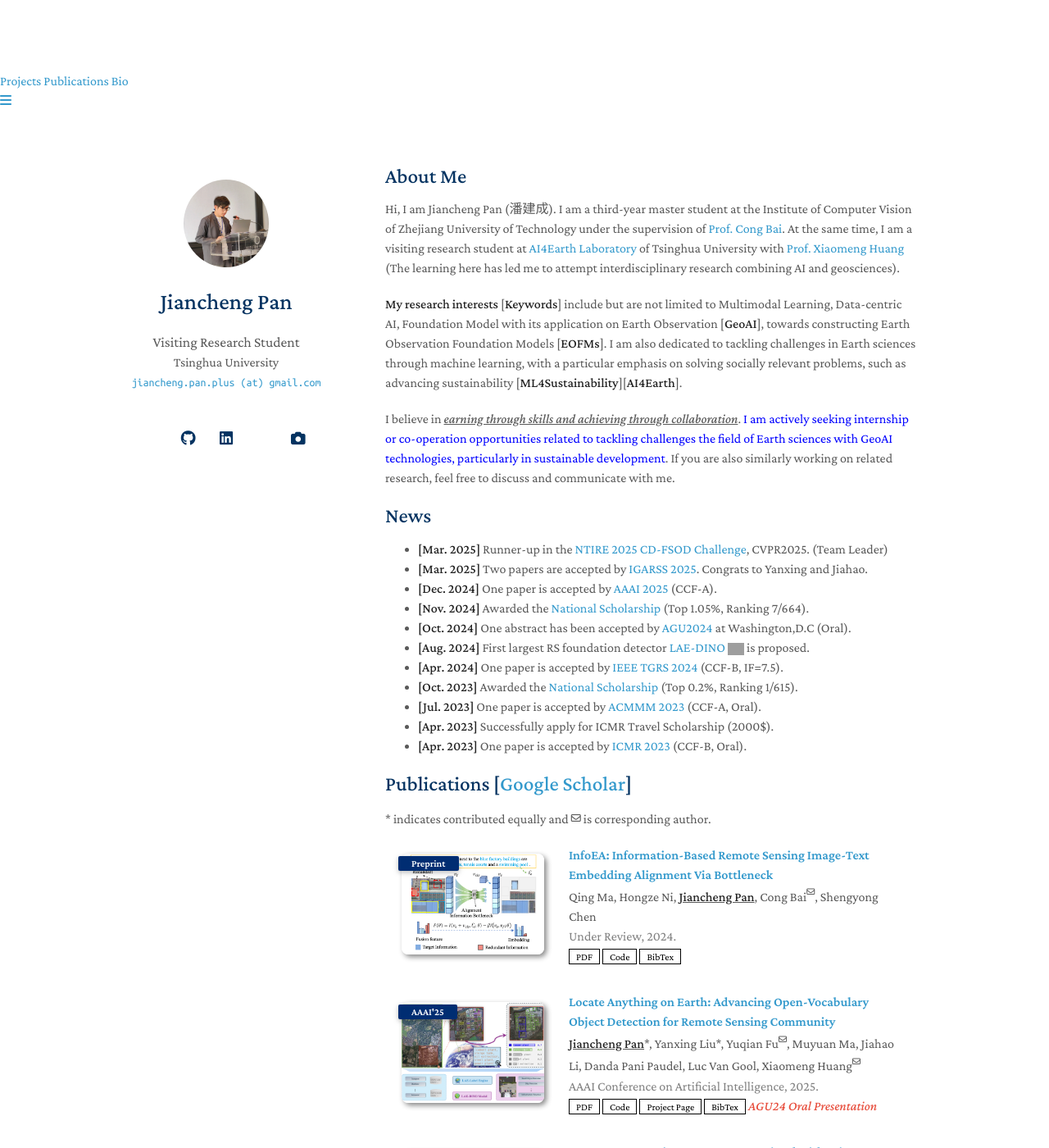
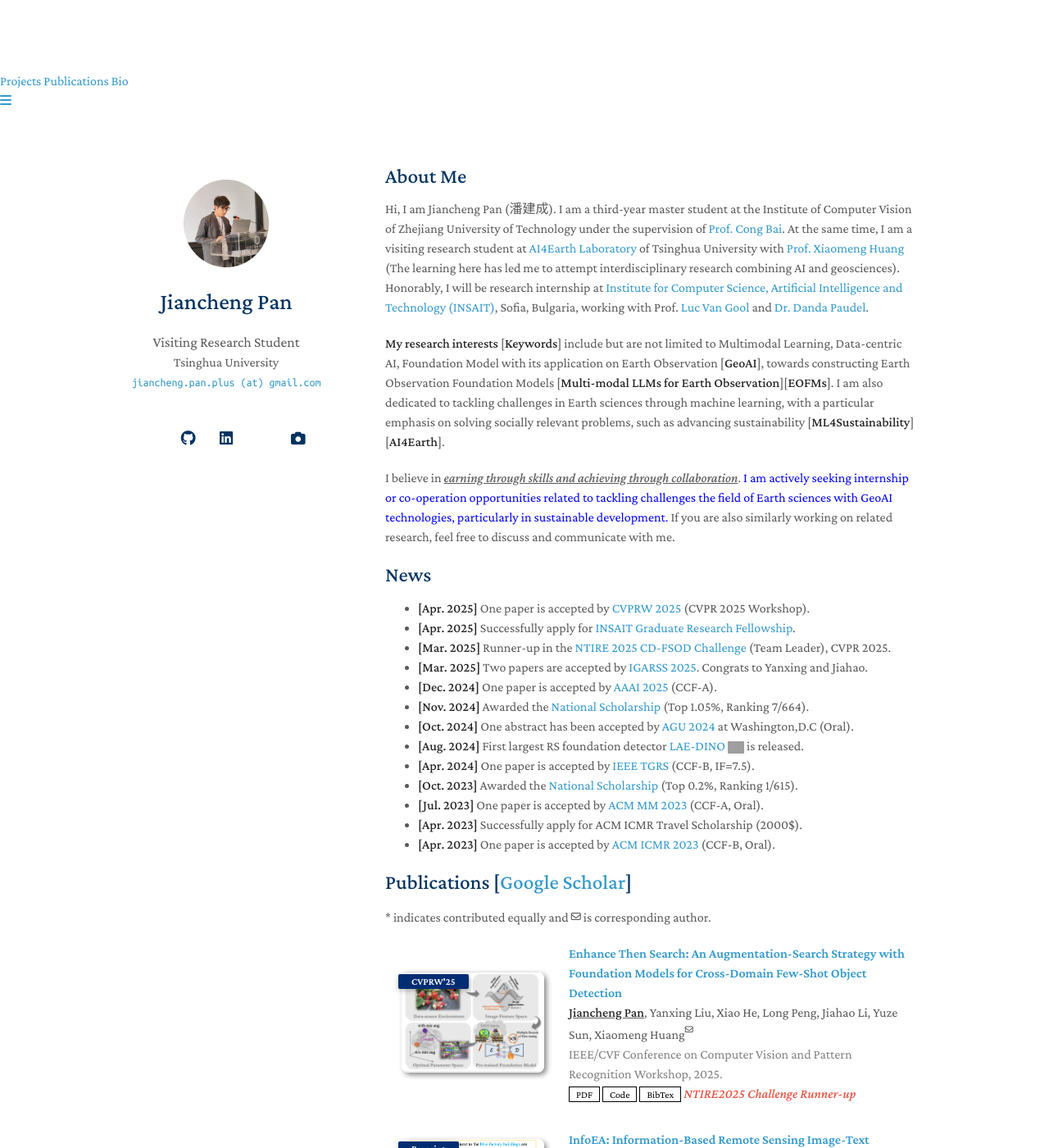
Before and after one commit to jaychempan/jaychempan.github.io, a Jekyll site: the page built from index.md, in a window 1280 px wide and 1400 px high. Shown: the whole window at 82% size. Built offline with Jekyll 4.4.1, drawn with Linux system fonts in a browser that asks for light colours; some web fonts are replaced; a style sheet for code colours, icons or effects is not loaded; our own code applies the rules of GitHub Pages for plain Markdown files; some of the changed text lies outside the part shown; grey boxes are pictures that could not be loaded.

Commit message:
update index

```diff
--- a/_data/publications.yml
+++ b/_data/publications.yml
@@ -1,4 +1,15 @@
 main:
+
+  - title: "Enhance Then Search: An Augmentation-Search Strategy with Foundation Models for Cross-Domain Few-Shot Object Detection"
+    authors: <u><strong>Jiancheng Pan</strong></u>, Yanxing Liu, Xiao He, Long Peng, Jiahao Li, Yuze Sun, Xiaomeng Huang<sup><i class="fa-regular fa-envelope fa-xs"></i></sup>
+    conference_short: CVPRW'25
+    conference: IEEE/CVF Conference on Computer Vision and Pattern Recognition Workshop, 2025.
+    pdf: http://arxiv.org/abs/2408.09111
+    code: https://github.com/jaychempan/ETS/
+    bibtex: ./bibx/pan2024locateearthadvancingopenvocabulary.html
+    image: ./images/papers/ets.png
+    notes: NTIRE2025 Challenge Runner-up
+
   - title: "InfoEA: Information-Based Remote Sensing Image-Text Embedding Alignment Via Bottleneck"
     authors: Qing Ma, Hongze Ni, <u><strong>Jiancheng Pan</strong></u>, Cong Bai<sup><i class="fa-regular fa-envelope fa-xs"></i></sup>, Shengyong Chen
     conference_short: Preprint
@@ -38,7 +49,7 @@
 
   - title: A Prior Instruction Representation Framework for Remote Sensing Image-text Retrieval
     authors: <u><strong>Jiancheng Pan</strong></u>, Qing Ma, Cong Bai<sup><i class="fa-regular fa-envelope fa-xs"></i></sup>
-    conference_short: ACMMM'23
+    conference_short: MM'23
     conference: ACM International Conference on Multimedia, 2023.
     pdf: https://dl.acm.org/doi/10.1145/3581783.3612374
     code: https://github.com/jaychempan/PIR
--- a/_includes/experiences.md
+++ b/_includes/experiences.md
@@ -3,4 +3,5 @@
 <ul style="margin:0 0 5px;">
   <li>Intern at Shanghai Artificial Intelligence Laboratory <img src="images/pjlab-logo.png" style="vertical-align: middle;" alt="Logo" width="110"> , 2024</li>
   <li>Visiting Research Student at Tsinghua University <img src="images/tsinghua-logo.png" style="vertical-align: middle;" alt="Logo" width="20"> , 2023 - </li>
+  <li style="color: gray;">Research Internship at Institute for Computer Science, Artificial Intelligence and Technology<img src="images/insait-logo.png" style="vertical-align: middle;" alt="Logo" width="110"> , 2025</li>
 </ul>
--- a/_includes/honors.md
+++ b/_includes/honors.md
@@ -1,7 +1,8 @@
 ## Honors
 
 <ul style="margin:0 0 5px;">
-  <li>Runner-up in the NTIRE 2025 CD-FSOD Challenge (Team Leader, Nashville), CVPR2025</li>
+  <li>INSAIT Graduate Research Fellowship (Sofia, Bulgaria), 2025</li>
+  <li>Runner-up in the NTIRE 2025 CD-FSOD Challenge (Team Leader, Nashville, US), CVPR 2025</li>
   <li>National Scholarship (Top 1.05%, Ranking 7/664), 2024</li>
   <li>National Scholarship (Top 0.2%, Ranking 1/615), 2023</li>
   <li>ICMR Travel Scholarship (2000$, Greece), 2023</li>
--- a/index.md
+++ b/index.md
@@ -4,28 +4,31 @@
 
 ## About Me
 
-Hi, I am Jiancheng Pan (<span style="font-family: 'Ma Shan Zheng', cursive;">潘建成</span>). I am a third-year master student at the Institute of Computer Vision of Zhejiang University of Technology under the supervision of <a href="https://scholar.google.com/citations?user=XGZ4UZgAAAAJ&hl=en&oi=ao">Prof. Cong Bai</a>. At the same time, I am a visiting research student at <a href="https://github.com/AI4EarthLab">AI4Earth Laboratory</a>  of Tsinghua University with <a href="https://scholar.google.com/citations?user=yH9OkqYAAAAJ&hl=en">Prof. Xiaomeng Huang</a> (The learning here has led me to attempt interdisciplinary research combining AI and geosciences).
+Hi, I am Jiancheng Pan (<span style="font-family: 'Ma Shan Zheng', cursive;">潘建成</span>). I am a third-year master student at the Institute of Computer Vision of Zhejiang University of Technology under the supervision of <a href="https://scholar.google.com/citations?user=XGZ4UZgAAAAJ&hl=en&oi=ao">Prof. Cong Bai</a>. At the same time, I am a visiting research student at <a href="https://github.com/AI4EarthLab">AI4Earth Laboratory</a>  of Tsinghua University with <a href="https://scholar.google.com/citations?user=yH9OkqYAAAAJ&hl=en">Prof. Xiaomeng Huang</a> (The learning here has led me to attempt interdisciplinary research combining AI and geosciences). Honorably, I will be research internship at <a href="https://insait.ai/">Institute for Computer Science, Artificial Intelligence and Technology (INSAIT)</a>, Sofia, Bulgaria, working with Prof. <a href="https://scholar.google.com/citations?user=TwMib_QAAAAJ&hl=en">Luc Van Gool</a> and <a href="https://scholar.google.ch/citations?user=W43pvPkAAAAJ&hl=en">Dr. Danda Paudel</a>.
 <!-- Before that, I received the B.E. degree from Jiangxi Normal University in 2022, under the supervision of <a href="https://scholar.google.com/citations?user=ZO3KGykAAAAJ&hl=en&oi=ao">Prof. Aiwen Jiang</a>. -->
 
 <!-- ## Research Interests -->
-**My research interests** [**Keywords**] include but are not limited to Multimodal Learning, Data-centric AI, Foundation Model with its application on Earth Observation [**GeoAI**], towards constructing Earth Observation Foundation Models [**EOFMs**]. I am also dedicated to tackling challenges in Earth sciences through machine learning, with a particular emphasis on solving socially relevant problems, such as advancing sustainability [**ML4Sustainability**][**AI4Earth**].
+**My research interests** [**Keywords**] include but are not limited to Multimodal Learning, Data-centric AI, Foundation Model with its application on Earth Observation [**GeoAI**], towards constructing Earth Observation Foundation Models [**Multi-modal LLMs for Earth Observation**][**EOFMs**]. I am also dedicated to tackling challenges in Earth sciences through machine learning, with a particular emphasis on solving socially relevant problems, such as advancing sustainability [**ML4Sustainability**][**AI4Earth**].
 <!-- - **AI4EO**: Multimodal Learning, Data-centric AI, Foundation Model -->
 <!-- - **AI4Earth**: ML4Sustainability -->
 
-I believe in *<u>earning through skills and achieving through collaboration</u>*. <font color="blue">I am actively seeking internship or co-operation opportunities related to tackling challenges the field of Earth sciences with GeoAI technologies, particularly in sustainable development</font>. If you are also similarly working on related research, feel free to discuss and communicate with me.
+I believe in *<u>earning through skills and achieving through collaboration</u>*. <font color="blue">I am actively seeking internship or co-operation opportunities related to tackling challenges the field of Earth sciences with GeoAI technologies, particularly in sustainable development.</font> If you are also similarly working on related research, feel free to discuss and communicate with me.
 
 ## News
-- **[Mar. 2025]** Runner-up in the <a href="https://codalab.lisn.upsaclay.fr/competitions/21851#learn_the_details">NTIRE 2025 CD-FSOD Challenge</a>, CVPR2025. (Team Leader)
+
+- **[Apr. 2025]** One paper is accepted by <a href="https://cvpr.thecvf.com//">CVPRW 2025</a> (CVPR 2025 Workshop).
+- **[Apr. 2025]** Successfully apply for <a href="https://insait.ai/grf/">INSAIT Graduate Research Fellowship</a>.
+- **[Mar. 2025]** Runner-up in the <a href="https://codalab.lisn.upsaclay.fr/competitions/21851#learn_the_details">NTIRE 2025 CD-FSOD Challenge</a> (Team Leader), CVPR 2025.
 - **[Mar. 2025]** Two papers are accepted by <a href="https://www.2025.ieeeigarss.org/index.php">IGARSS 2025</a>. Congrats to Yanxing and Jiahao.
 - **[Dec. 2024]** One paper is accepted by <a href="https://aaai.org/conference/aaai/aaai-25/">AAAI 2025</a> (CCF-A).
 - **[Nov. 2024]** Awarded the <a href="">National Scholarship</a> (Top 1.05%, Ranking 7/664).
-- **[Oct. 2024]** One abstract has been accepted by <a href="https://www.agu.org/annual-Meeting">AGU2024</a> at Washington,D.C (Oral).
-- **[Aug. 2024]** First largest RS foundation detector <a href="https://arxiv.org/abs/2408.09110">LAE-DINO</a> <img src="images/papers/lae-dino.png" style="vertical-align: middle;" alt="Logo" width="20"> is proposed.
-- **[Apr. 2024]** One paper is accepted by <a href="https://ieeexplore.ieee.org/xpl/RecentIssue.jsp?punumber=36">IEEE TGRS 2024</a> (CCF-B, IF=7.5).
+- **[Oct. 2024]** One abstract has been accepted by <a href="https://www.agu.org/annual-Meeting">AGU 2024</a> at Washington,D.C (Oral).
+- **[Aug. 2024]** First largest RS foundation detector <a href="https://arxiv.org/abs/2408.09110">LAE-DINO</a> <img src="images/papers/lae-dino.png" style="vertical-align: middle;" alt="Logo" width="20"> is released.
+- **[Apr. 2024]** One paper is accepted by <a href="https://ieeexplore.ieee.org/xpl/RecentIssue.jsp?punumber=36">IEEE TGRS</a> (CCF-B, IF=7.5).
 - **[Oct. 2023]** Awarded the <a href="">National Scholarship</a> (Top 0.2%, Ranking 1/615).
-- **[Jul. 2023]** One paper is accepted by <a href="https://www.acmmm2023.org/">ACMMM 2023</a> (CCF-A, Oral).
-- **[Apr. 2023]** Successfully apply for ICMR Travel Scholarship (2000$).
-- **[Apr. 2023]** One paper is accepted by <a href="https://icmr2023.org/">ICMR 2023</a> (CCF-B, Oral).
+- **[Jul. 2023]** One paper is accepted by <a href="https://www.acmmm2023.org/">ACM MM 2023</a> (CCF-A, Oral).
+- **[Apr. 2023]** Successfully apply for ACM ICMR Travel Scholarship (2000$).
+- **[Apr. 2023]** One paper is accepted by <a href="https://icmr2023.org/">ACM ICMR 2023</a> (CCF-B, Oral).
 
 {% include_relative _includes/publications.md %}
 
```
Also changed, not shown: images/insait-logo.png (added), images/papers/ets.png (added).
